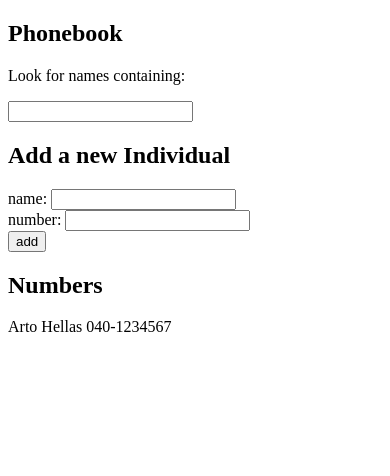
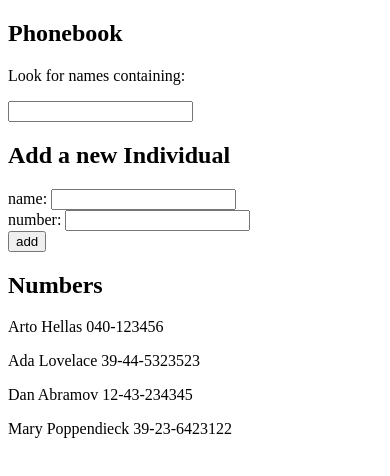
Before and after one commit to MarshPeter/fullstack-open, a React (Vite) app in the folder part2/phonebook/: page / in a window 390 px wide. Shown: the top 476 px of the page. Built offline with nearby package versions, Linux system fonts and the light colour scheme; data requests are answered from the project's data file.

Commit message:
phonebook step 6 complete

```diff
--- /dev/null
+++ b/part2/phonebook/db.json
@@ -0,0 +1,24 @@
+{
+    "persons": [
+        {
+            "name": "Arto Hellas",
+            "number": "040-123456",
+            "id": 1
+        },
+        {
+            "name": "Ada Lovelace",
+            "number": "39-44-5323523",
+            "id": 2
+        },
+        {
+            "name": "Dan Abramov",
+            "number": "12-43-234345",
+            "id": 3
+        },
+        {
+            "name": "Mary Poppendieck",
+            "number": "39-23-6423122",
+            "id": 4
+        }
+    ]
+}
--- a/part2/phonebook/package.json
+++ b/part2/phonebook/package.json
@@ -7,9 +7,11 @@
         "dev": "vite",
         "build": "vite build",
         "lint": "eslint . --ext js,jsx --report-unused-disable-directives --max-warnings 0",
-    "preview": "vite preview"
+        "preview": "vite preview",
+        "server": "json-server -p3001 --watch db.json"
     },
     "dependencies": {
+        "axios": "^1.6.7",
         "react": "^18.2.0",
         "react-dom": "^18.2.0"
     },
@@ -21,6 +23,7 @@
         "eslint-plugin-react": "^7.33.2",
         "eslint-plugin-react-hooks": "^4.6.0",
         "eslint-plugin-react-refresh": "^0.4.5",
+        "json-server": "^1.0.0-alpha.22",
         "vite": "^5.0.8"
     }
 }
--- a/part2/phonebook/src/App.jsx
+++ b/part2/phonebook/src/App.jsx
@@ -1,13 +1,11 @@
-import { useState } from "react";
-import NameDisplay from "./components/NameDisplay";
+import axios from "axios";
+import { useEffect, useState } from "react";
 import NameSection from "./components/NameSection";
 import PhonebookForm from "./components/PhonebookForm";
 import Filter from "./components/Filter";
 
 function App() {
-    const [persons, setPersons] = useState([
-        { name: "Arto Hellas", number: "040-1234567" },
-    ]);
+    const [persons, setPersons] = useState([]);
     const [newName, setNewName] = useState("");
     const [newPhoneNumber, setNewPhoneNumber] = useState("");
     const [filterText, setFilterText] = useState("");
@@ -46,6 +44,12 @@ function App() {
         setPersons(newPersons);
     }
 
+    useEffect(() => {
+        axios
+            .get("http://localhost:3001/persons")
+            .then((response) => setPersons(response.data));
+    }, []);
+
     return (
         <div>
             <h2>Phonebook</h2>
```
Also changed, not shown: 1 other file (tests, documents, lock files or other folders). Lines whose indentation alone changed are shown as unchanged.
